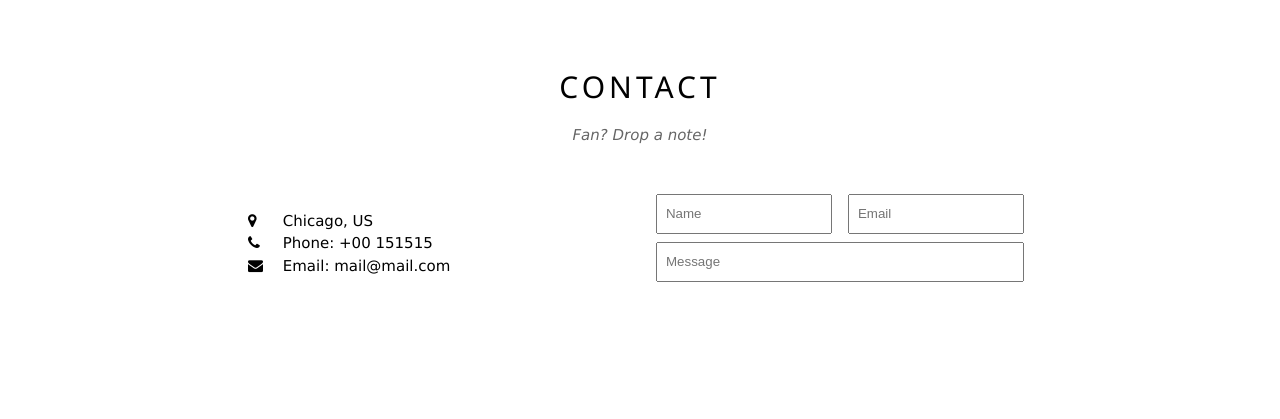
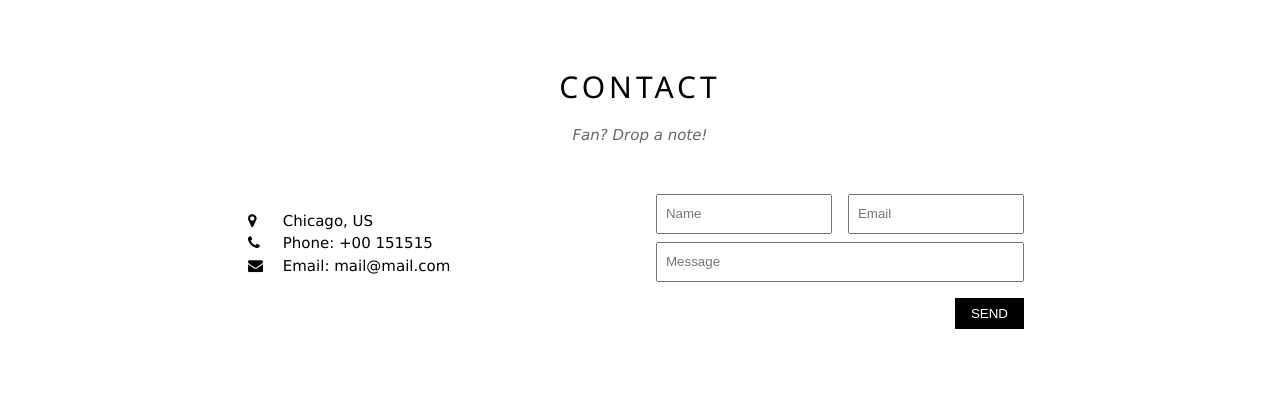
Before and after one commit to haniequach25/TheBand, a plain HTML site: page index.html in a window 1280 px wide. Shown: the part 2164-2583 px from the top of the page. Drawn offline with Linux system fonts and the light colour scheme.

Commit message:
edit button send contact

```diff
--- a/index.html
+++ b/index.html
@@ -155,11 +155,11 @@
                                 <input type="text" class="input-text" name="Message" id="Message" placeholder="Message" style="margin-top: 8px;">
                             </div>
                             <input type="submit" value="SEND"
-                            style="float: right;
+                            style="float: right; background-color: #000000;
                             margin-top: 16px!important;
                             margin-bottom: 16px!important;
                             margin-right: 8px;"
-                            class="input-button">
+                            class="input-button hover-button">
                         </form>
                     </div>
                 </div>
```
